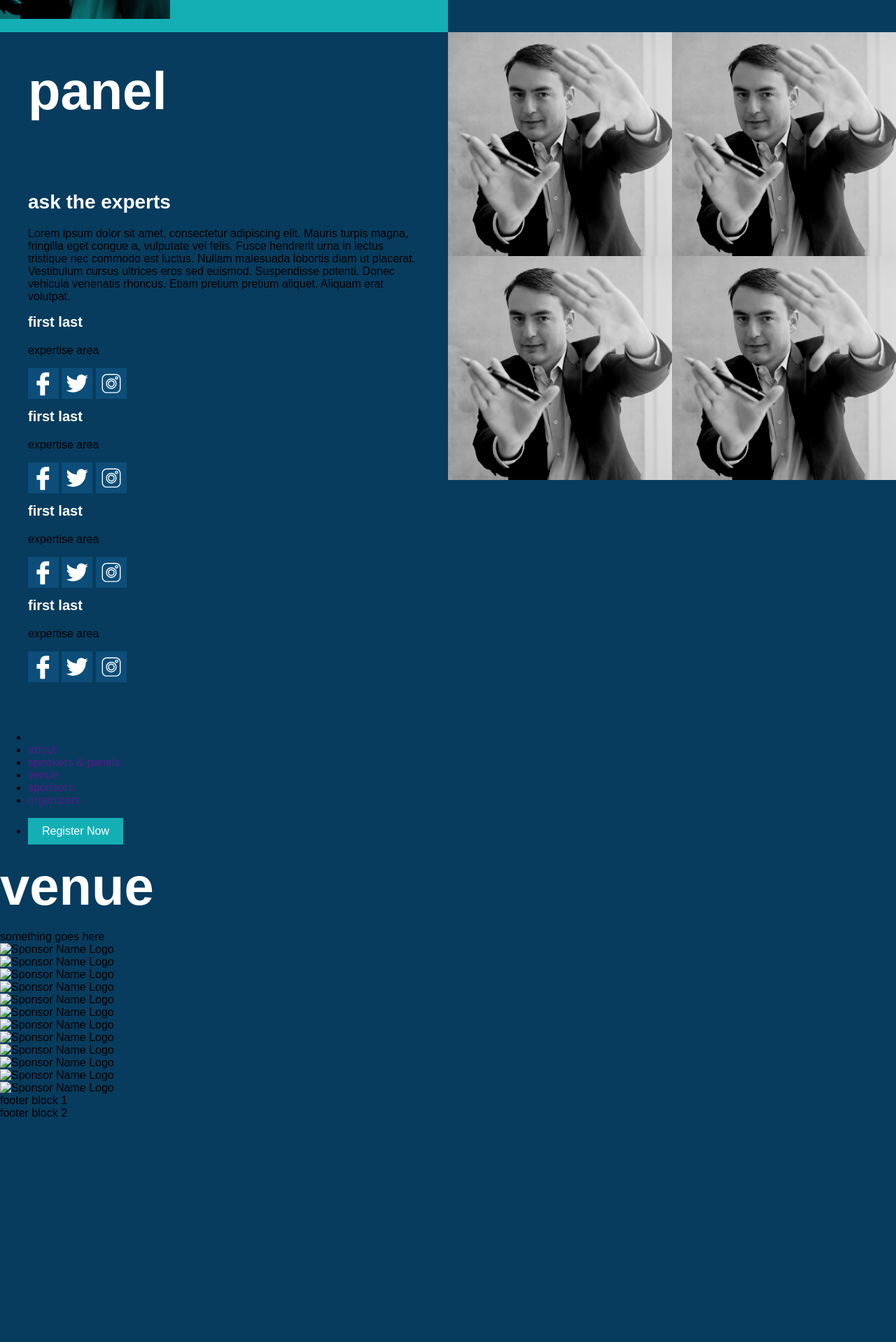
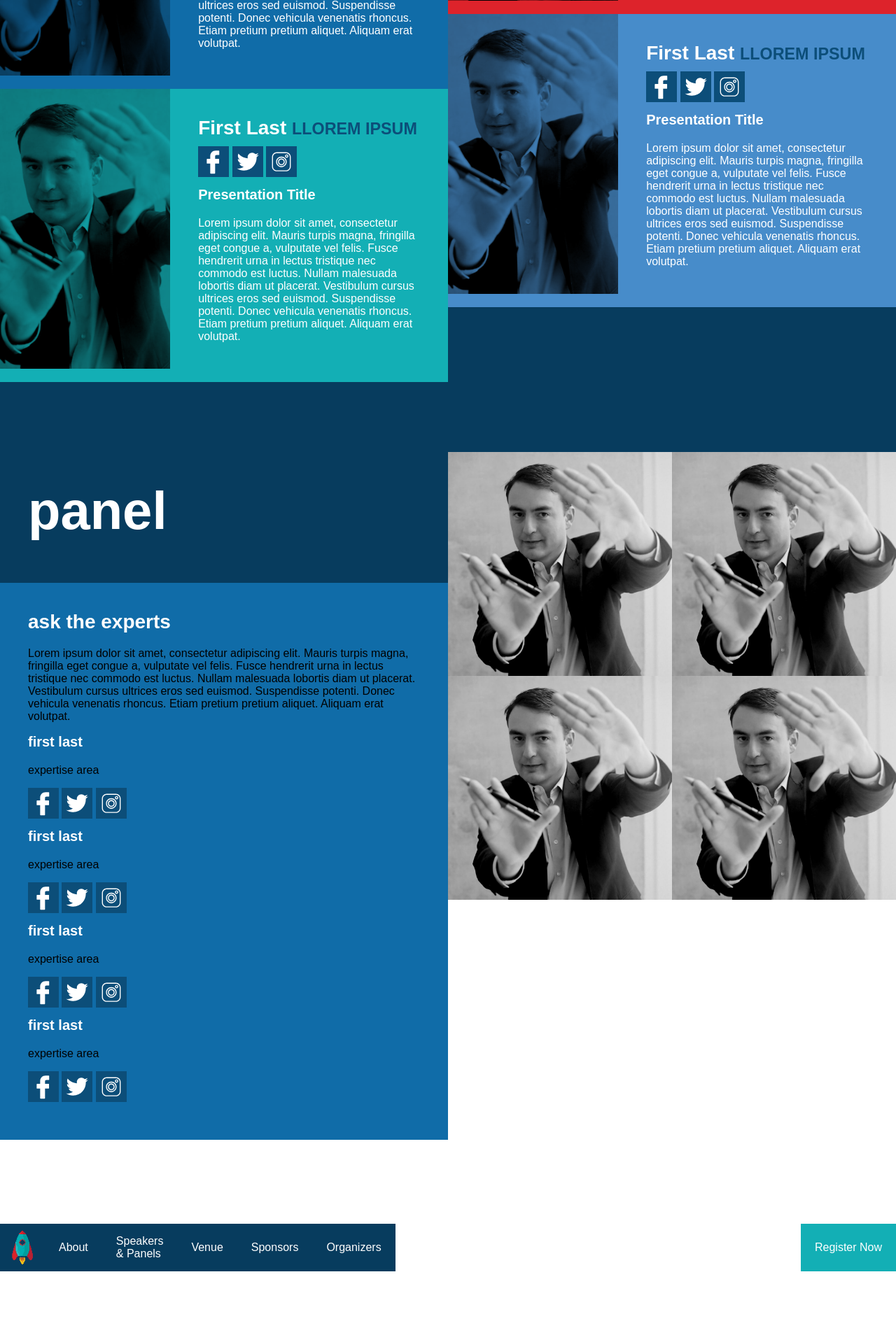
Before and after one commit to isralduke/activate-full, a PHP site: page / in a window 1280 px wide. Shown: the part 2082-4000 px from the top of the page at 70% size. Before the commit the page ends 3678 px from the top, so only its background shows below. Run offline with PHP 8.4, Linux system fonts and the light colour scheme; some libraries are stand-ins or nearby versions.

Commit message:
nav section

```diff
--- a/remote/index.php
+++ b/remote/index.php
@@ -252,19 +252,22 @@
 		</div>
 		<!-- end partial -->
 	</article>
-	<nav id="nav" class="nav">
-		<ul>
-			<li><a href=""></a></li>
-			<li><a href="">about</a></li>
-			<li><a href="">speakers &amp; panels</a></li>
-			<li><a href="">venue</a></li>
-			<li><a href="">sponsors</a></li>
-			<li><a href="">organizers</a></li>
-		</ul>
-		<ul>
-			<li><button class="btn btn-large">register now</button></li>
-		</ul>
-	</nav>
+	<div class="bg-color bg-white">
+		<nav id="nav" class="wrap nav">
+			<ul class="nav-items menu">
+				<li class="menu-rocket"><a href="rocket"><img class="nav-img" src="assets/img/rocket.svg" alt=""></a></li>
+				<li><a href="about-activate">about</a></li>
+				<li><a href="speakers">speakers <br class="show-mobile" />&amp; panels</a></li>
+				<li><a href="venue">venue</a></li>
+				<li><a href="sponsors">sponsors</a></li>
+				<li><a href="organizers">organizers</a></li>
+			</ul>
+			<ul class="nav-items register">
+				<li><a id="btn-register" class="">register now</a></li>
+			</ul>
+		</nav>
+	</div>
+
 	<article id="venue" class="article venue">
 		<section>
 			<h2>venue</h2>
--- a/remote/scss/styles.scss
+++ b/remote/scss/styles.scss
@@ -3,7 +3,7 @@
 @import 'mixins';
 
 body {
-	background-color: $indigo;
+
 }
 h {
 	&1, &2, &3, &4, &5, &6 {
@@ -77,6 +77,9 @@
 	&.logo {
 
 	}
+	&.nav-img {
+		width: 48px; height: 48px;
+	}
 }
 .social-icon {
 	width: 44px; height: 44px;
@@ -117,9 +120,13 @@
 	background-size: contain;
 	overflow: hidden;
 	@extend .text-center;
+	margin-bottom: 200px;
 }
+// --------------------------------
+// about rules
 .about {
-
+	padding-bottom: 200px;
+	background-color: $indigo;
 }
 .activate-date {
 	div {
@@ -140,7 +147,12 @@
 		width: 100%; height: $unit*2;
 	}
 }
+// --------------------------------
+// speaker rules
 .speakers {
+	background-color: $indigo;
+	padding-top: $unit*5;
+	padding-bottom: $unit*5;
 	.col {
 
 	}
@@ -213,11 +225,25 @@
 		background-color: darken($blue, 10%);
 	}
 }
+// --------------------------------
+// panel rules
 .panel {
 	display: flex;
 	flex-direction: column;
-	justify-content: space-between;
+	justify-content: flex-start;
 	align-items: flex-start;
+
+	padding-bottom: $unit*5;
+	.col {
+		&:nth-child(1) {
+			background-color: $indigo;
+			section {
+				&:nth-child(2) {
+					background-color: $blue;
+				}
+			}
+		}
+	}
 }
 .speaker-panel-photos {
 	display: flex;
@@ -229,9 +255,69 @@
 	width: 50%;
 }
 // --------------------------------
+// nav bar rules
+.nav, .nav-items {
+}
+.nav {
+	background-color: $white;
+	padding: $unit 0;
+
+	display: flex;
+	flex-direction: column;
+	justify-content: space-between;
+}
+.nav-items {
+	padding: 0; margin: 0;
+	list-style: none;
+	li {
+		a {
+			display: flex;
+			flex-direction: column;
+			justify-content: center;
+			align-items: center;
+			padding: $unit*.5 $unit;
+			height: 48px;
+			color: $white;
+			text-transform: capitalize;
+		}
+	}
+	&.menu {
+		order: 1;
+		display: flex;
+		flex-flow: row wrap;
+		li {
+			width: 33.33%;
+			a {
+				background-color: $indigo;
+			}
+
+		}
+	}
+	&.register {
+		order: 0;
+		li {
+			a {
+				background-color: $turquoise; color: $white;
+			}
+		}
+	}
+}
+
+
+
+
+
+
+
+
+
+
+
+// --------------------------------
 // media queries
 
 @media screen and ( min-width: 600px ) {
+
 	img {
 		&.logo-rocket {
 			width: $unit*10;
@@ -265,6 +351,24 @@
 	.panel {
 		flex-direction: row;
 	}
+
+	.nav-items {
+		&.menu {
+			flex-flow: row wrap;
+			li {
+				width: calc(20% - 12.8px );
+				&.menu-rocket {
+					width: 64px;
+				}
+				a {
+					background-color: $indigo;
+				}
+			}
+		}
+	}
+
+
+
 }
 @media screen and ( min-width: 768px ) {
 	.rocket {
@@ -303,6 +407,42 @@
 	.speaker-photo {
 		width: 35%;
 	}
+	.nav {
+		flex-direction: row;
+		justify-content: space-between;
+	}
+	.nav-items {
+		li {
+			a {
+
+			}
+		}
+		&.menu {
+			order: 0;
+			display: flex;
+			flex-flow: row wrap;
+			li {
+				width: unset;
+				a {
+					background-color: $indigo;
+				}
+
+			}
+			li.menu-rocket {
+				width: 64px;
+			}
+		}
+		&.register {
+			order: 1;
+			li {
+				a {
+					background-color: $turquoise; color: $white;
+				}
+			}
+		}
+	}
+
+
 
 }
 @media screen and ( min-width: 1024px ) {
@@ -327,6 +467,8 @@
 	.speaker-photo {
 		width: 100%; height: 400px;
 	}
+
+
 }
 @media screen and ( min-width: 1280px ) {
 	.speakers {
@@ -347,7 +489,8 @@
 @media screen and ( min-width: 1440px ) {
 	.wrap {
 		position: relative;
-		margin: 0 auto;
+		margin-right: auto;
+		margin-left: auto;
 		width: 1400px;
 	}
 }
```
Also changed, not shown: remote/css/styles.css, 1 other file.
